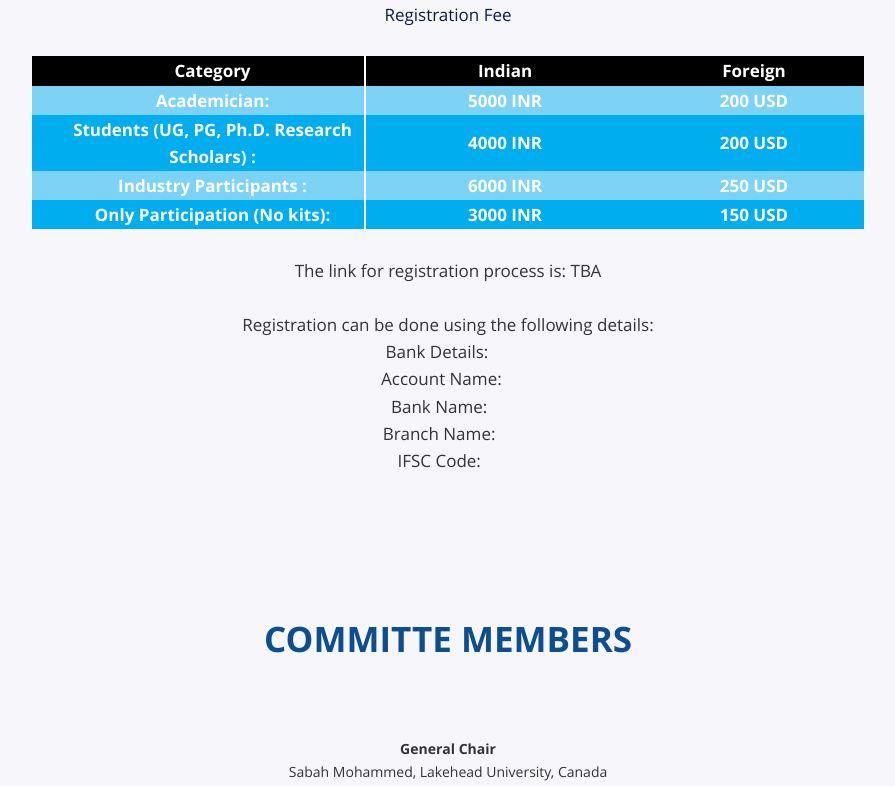
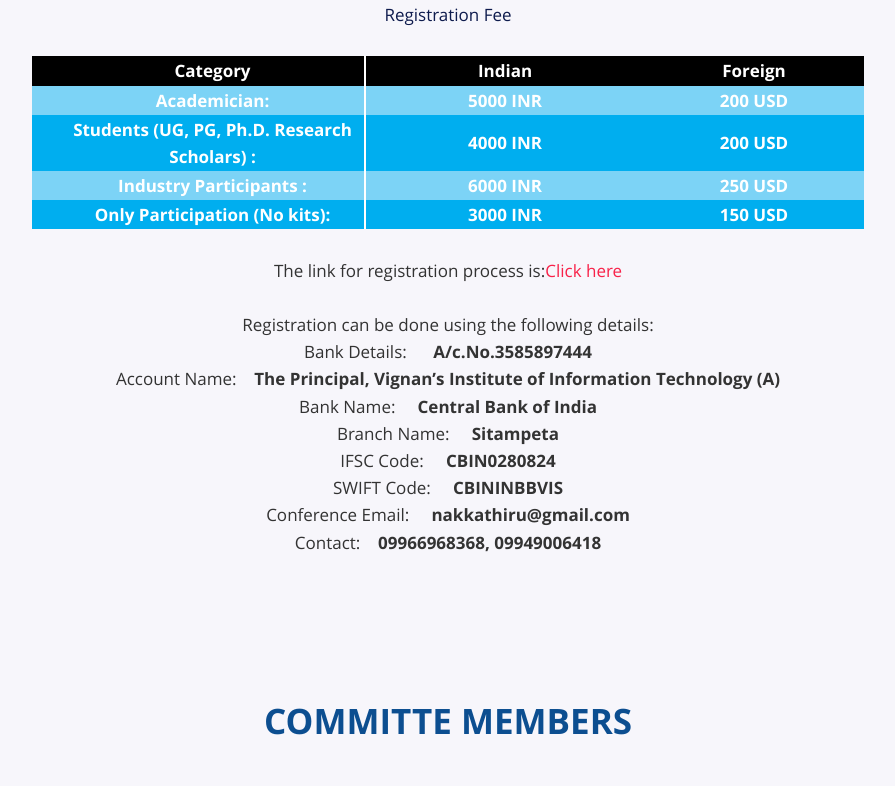
Before and after one commit to godabavinay/aiscrl.github.io, a plain HTML site: page eve.html in a window 1280 px wide. Shown: the part 6755-7541 px from the top of the page, without its empty margins (192-1087 px from the left). Drawn offline with nearby package versions, Linux system fonts and the light colour scheme.

Commit message:
Update eve.html

```diff
--- a/eve.html
+++ b/eve.html
@@ -493,20 +493,23 @@ Organized by Vignan's Institute of information Technology, Visakhapatnam </p>
 </tbody>
 </table>
 <br>
-The link for registration process is: TBA</a><br>
+The link for registration process is:<a href="https://docs.google.com/forms/d/e/1FAIpQLSchU4e7t-2IMbaZQ5bWtTXrujADy1L0vTr_ec6_y_Iyn0H-Dw/viewform?usp=sf_link">Click here </a>
+<br>
 <br>
 Registration can be done using the following details:<br>
 <center>
-Bank Details: &nbsp;  &nbsp;&nbsp; <b> </b><br>
+Bank Details: &nbsp;  &nbsp;&nbsp; <b> A/c.No.3585897444 </b><br>
 
-Account Name:&nbsp;&nbsp;&nbsp; <b> </b><br>
+Account Name:&nbsp;&nbsp;&nbsp; <b>The Principal, Vignan’s Institute of Information Technology (A) </b><br>
 
-Bank Name:    &nbsp;&nbsp;&nbsp; <b> </b><br>
+Bank Name:    &nbsp;&nbsp;&nbsp; <b> Central Bank of India </b><br>
 
-Branch Name: &nbsp;&nbsp;&nbsp; <b> </b><br>
+Branch Name: &nbsp;&nbsp;&nbsp; <b> Sitampeta </b><br>
 
-IFSC Code:   &nbsp;&nbsp;&nbsp;  <b>  </b>
-
+IFSC Code:   &nbsp;&nbsp;&nbsp;  <b>  CBIN0280824 </b> <br>
+SWIFT Code:   &nbsp;&nbsp;&nbsp;  <b>  CBININBBVIS </b> <br>
+Conference Email: &nbsp;&nbsp;&nbsp;  <b>  nakkathiru@gmail.com </b> <br>
+Contact:&nbsp;&nbsp;&nbsp;  <b>  09966968368, 09949006418 </b> <br>
 </center>
 
 <div>
```
